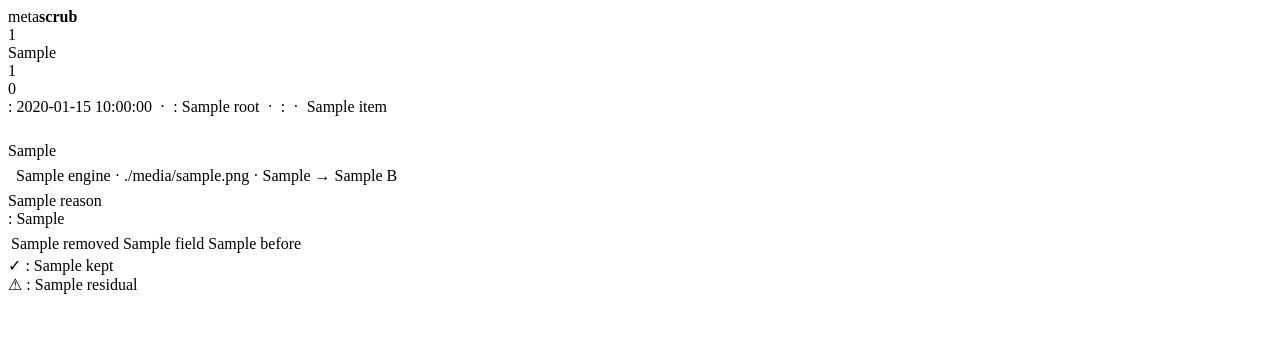
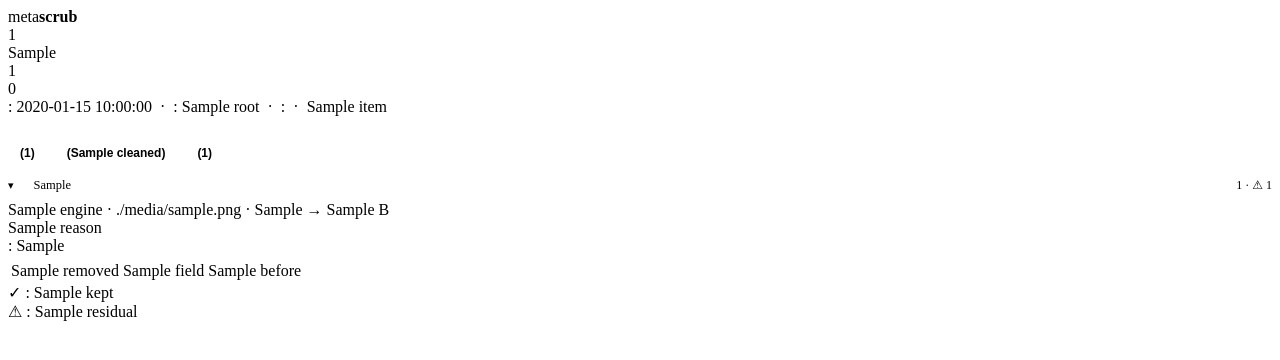
Before and after one commit to gorkemguler/MetaScrub, a Flask app: template src/metascrub/report/templates/report.html.jinja in a window 1280 px wide. Shown: the top 360 px of the page. Run offline with Flask 3, Linux system fonts and the light colour scheme; the template is opened without the code that fills it: most values are stand-ins (such as "Sample title", 1, 10 or a date in 2020).

Commit message:
v0.2.0: HTML report polish, release workflow, version bump
- report template: file cards are now collapsible <details> (open on
  error/residual), a status filter bar (all / cleaned / skipped / error /
  residual), an expand-all toggle, and a print stylesheet that flattens
  everything to black-on-white.
- .github/workflows/release.yml — on a v* tag: build sdist+wheel, create
  a GitHub Release with generated notes, publish to PyPI via Trusted
  Publishing (OIDC, no token). [project.urls] added for the PyPI page.
- version 0.1.0 -> 0.2.0; CHANGELOG "Unreleased" section closed as 0.2.0.

94 fast tests pass; `python -m build` produces a clean wheel + sdist.

```diff
--- a/src/metascrub/__init__.py
+++ b/src/metascrub/__init__.py
@@ -5,4 +5,4 @@
 """
 from __future__ import annotations
 
-__version__ = "0.1.0"
+__version__ = "0.2.0"
--- a/src/metascrub/report/__init__.py
+++ b/src/metascrub/report/__init__.py
@@ -120,6 +120,9 @@
         "hero_sub_warn": "some files still carry metadata — verify manually",
         "hero_sub_bad": "some files could not be processed",
         "res_title": "Per file",
+        "filter_all": "all",
+        "expand_all": "expand all",
+        "collapse_all": "collapse all",
     },
     "tr": {
         "title": "MetaScrub raporu",
@@ -155,5 +158,8 @@
         "hero_sub_warn": "bazı dosyalarda hâlâ metadata var — elle doğrulayın",
         "hero_sub_bad": "bazı dosyalar işlenemedi",
         "res_title": "Dosya bazında",
+        "filter_all": "tümü",
+        "expand_all": "hepsini aç",
+        "collapse_all": "hepsini kapat",
     },
 }
--- a/src/metascrub/report/templates/report.html.jinja
+++ b/src/metascrub/report/templates/report.html.jinja
@@ -8,6 +8,28 @@
 .msc-src { padding:0 22px 18px; color:var(--muted); font-size:12px; word-break:break-all; }
 h3.msc-h { font-size:13px; letter-spacing:.04em; color:var(--muted); text-transform:uppercase;
   margin:26px 0 10px; }
+.msc-filter { display:flex; flex-wrap:wrap; gap:8px; margin:8px 0 14px; }
+.msc-filter button { background:var(--panel-2); color:var(--muted); border:1px solid var(--border);
+  border-radius:999px; padding:4px 12px; font-size:12px; font-weight:700; cursor:pointer; }
+.msc-filter button.on { background:var(--accent); color:var(--accent-ink); border-color:var(--accent); }
+details.msc-card > summary { cursor:pointer; list-style:none; display:flex; align-items:center;
+  gap:10px; flex-wrap:wrap; }
+details.msc-card > summary::-webkit-details-marker { display:none; }
+details.msc-card > summary::before { content:"▸"; color:var(--muted); font-size:11px; }
+details.msc-card[open] > summary::before { content:"▾"; }
+details.msc-card .msc-file { font-size:12.5px; }
+.msc-count { color:var(--muted); font-size:12px; margin-left:auto; }
+body.f-cleaned .msc-card:not(.is-cleaned),
+body.f-skipped .msc-card:not(.is-skipped),
+body.f-error .msc-card:not(.is-error),
+body.f-residual .msc-card:not(.has-residual) { display:none; }
+@media print {
+  .msc-filter, details.msc-card > summary::before { display:none; }
+  body { background:#fff; color:#000; }
+  .msc-hero, .msc-card { border-color:#bbb; break-inside:avoid; }
+  details.msc-card { display:block !important; }
+  details.msc-card > * { display:revert !important; }
+}
 </style>
 </head>
 <body>
@@ -49,13 +71,25 @@
   </div>
 
   <h3 class="msc-h">{{ S.res_title }}</h3>
+  <div class="msc-filter" id="msc-filter">
+    <button data-f="" class="on">{{ S.filter_all }} ({{ results | length }})</button>
+    <button data-f="cleaned">{{ S.status_cleaned }} ({{ report.counts.get('cleaned', 0) }})</button>
+    {% if report.counts.get('skipped') %}<button data-f="skipped">{{ S.status_skipped }} ({{ report.counts.get('skipped') }})</button>{% endif %}
+    {% if report.errored %}<button data-f="error">{{ S.status_error }} ({{ report.errored | length }})</button>{% endif %}
+    {% if report.files_with_residual %}<button data-f="residual">{{ S.sum_residual }} ({{ report.files_with_residual | length }})</button>{% endif %}
+    <button id="msc-expand" style="margin-left:auto">{{ S.expand_all }}</button>
+  </div>
 
   {% for r in results %}
-  <div class="msc-card is-{{ r.status }}">
-    <div class="msc-file">{{ r.src_path }}</div>
-    <div style="margin:7px 0">
+  <details class="msc-card is-{{ r.status }}{% if r.residual %} has-residual{% endif %}"
+    {% if r.status in ('error',) or r.residual %}open{% endif %}>
+    <summary>
       <span class="msc-pill {{ r.status }}">{{ S['status_' ~ r.status] }}</span>
-      <span class="msc-meta">&nbsp; {{ r.engine }} · .{{ r.filetype }}
+      <span class="msc-file">{{ r.src_path }}</span>
+      <span class="msc-count">{{ r.removed | length }} {{ S.sum_removed }}{% if r.residual %} · ⚠ {{ r.residual | length }}{% endif %}</span>
+    </summary>
+    <div style="margin:8px 0 0">
+      <span class="msc-meta">{{ r.engine }} · .{{ r.filetype }}
         {% if r.bytes_before %}· {{ S.size }} {{ r.bytes_before }} → {{ r.bytes_after }} B{% endif %}
       </span>
     </div>
@@ -81,8 +115,25 @@
 
     {% if r.kept %}<div class="msc-kept">✓ {{ S.kept }}: {{ r.kept | join(', ') }}</div>{% endif %}
     {% if r.residual %}<div class="msc-residual">⚠ {{ S.residual }}: {{ r.residual | join(', ') }}</div>{% endif %}
-  </div>
+  </details>
   {% endfor %}
 </div>
+<script>
+(function () {
+  var bar = document.getElementById('msc-filter');
+  bar.addEventListener('click', function (e) {
+    var b = e.target.closest('button[data-f]');
+    if (!b) return;
+    document.body.className = b.dataset.f ? 'f-' + b.dataset.f : '';
+    bar.querySelectorAll('button[data-f]').forEach(function (x) { x.classList.toggle('on', x === b); });
+  });
+  var exp = document.getElementById('msc-expand'), open = false;
+  exp.addEventListener('click', function () {
+    open = !open;
+    document.querySelectorAll('details.msc-card').forEach(function (d) { d.open = open; });
+    exp.textContent = open ? '{{ S.collapse_all }}' : '{{ S.expand_all }}';
+  });
+})();
+</script>
 </body>
 </html>
```
Also changed, not shown: ROADMAP.md (+11 -13 lines), ROADMAP.tr.md (+11 -13 lines), pyproject.toml (+7 -1 lines), .github/workflows/release.yml (added), CHANGELOG.md.
